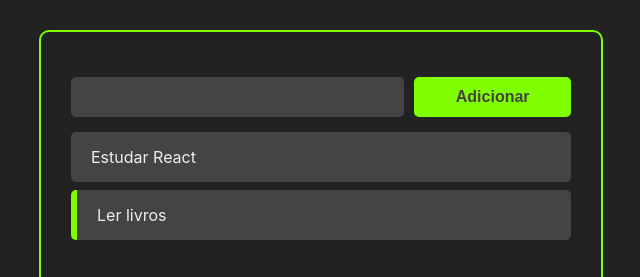
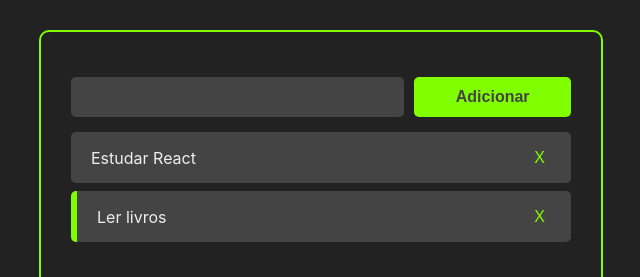
Before and after one commit to bryan-lima/curso-react-dicasparadevs, a React (Create React App) app: page / in a window 1280 px wide. Shown: the top 277 px of the page, without its empty margins (319-959 px from the left). Built offline with nearby package versions, Linux system fonts and the light colour scheme; the HTML template or start-up script is replaced by a standard one.

Commit message:
Implementado funcionalidade para deletar task

```diff
--- a/src/App.jsx
+++ b/src/App.jsx
@@ -44,11 +44,21 @@
 		setTasks(newTasks);
 	};
 
+	const handleTaskDeletion = (taskID) => {
+		const newTasks = tasks.filter((task) => task.id != taskID);
+
+		setTasks(newTasks);
+	};
+
 	return (
 		<>
 			<div className="container">
 				<AddTask handleTaskAddition={handleTaskAddition} />
-				<Tasks tasks={tasks} handleTaskClick={handleTaskClick} />
+				<Tasks
+					tasks={tasks}
+					handleTaskClick={handleTaskClick}
+					handleTaskDeletion={handleTaskDeletion}
+				/>
 			</div>
 		</>
 	);
--- a/src/components/Task.css
+++ b/src/components/Task.css
@@ -12,3 +12,11 @@
 .task-title {
 	cursor: pointer;
 }
+
+.remove-task-button {
+	background-color: #444;
+	border: none;
+	font-size: 16px;
+	color: chartreuse;
+	cursor: pointer;
+}
--- a/src/components/Task.jsx
+++ b/src/components/Task.jsx
@@ -2,18 +2,29 @@
 
 import "./Task.css";
 
-const Task = ({ task, handleTaskClick }) => {
+const Task = ({ task, handleTaskClick, handleTaskDeletion }) => {
 	return (
 		<div
 			className="task-container"
 			style={task.completed ? { borderLeft: "6px solid chartreuse" } : {}}
 		>
-			<div className="task-title" onClick={() => handleTaskClick(task.id)}>
+			<div
+				className="task-title"
+				onClick={() => handleTaskClick(task.id)}
+			>
 				{task.title}
+			</div>
+
+			<div className="buttons-container">
+				<button
+					className="remove-task-button"
+					onClick={() => handleTaskDeletion(task.id)}
+				>
+					X
+				</button>
 			</div>
 		</div>
 	);
-	// return <div className="task-container">{task.title}</div>;
 };
 
 export default Task;
--- a/src/components/Tasks.jsx
+++ b/src/components/Tasks.jsx
@@ -1,11 +1,15 @@
 import React from "react";
 import Task from "./Task";
 
-const Tasks = ({ tasks, handleTaskClick }) => {
+const Tasks = ({ tasks, handleTaskClick, handleTaskDeletion }) => {
 	return (
 		<>
 			{tasks.map((task) => (
-				<Task task={task} handleTaskClick={handleTaskClick} />
+				<Task
+					task={task}
+					handleTaskClick={handleTaskClick}
+					handleTaskDeletion={handleTaskDeletion}
+				/>
 			))}
 		</>
 	);
```
